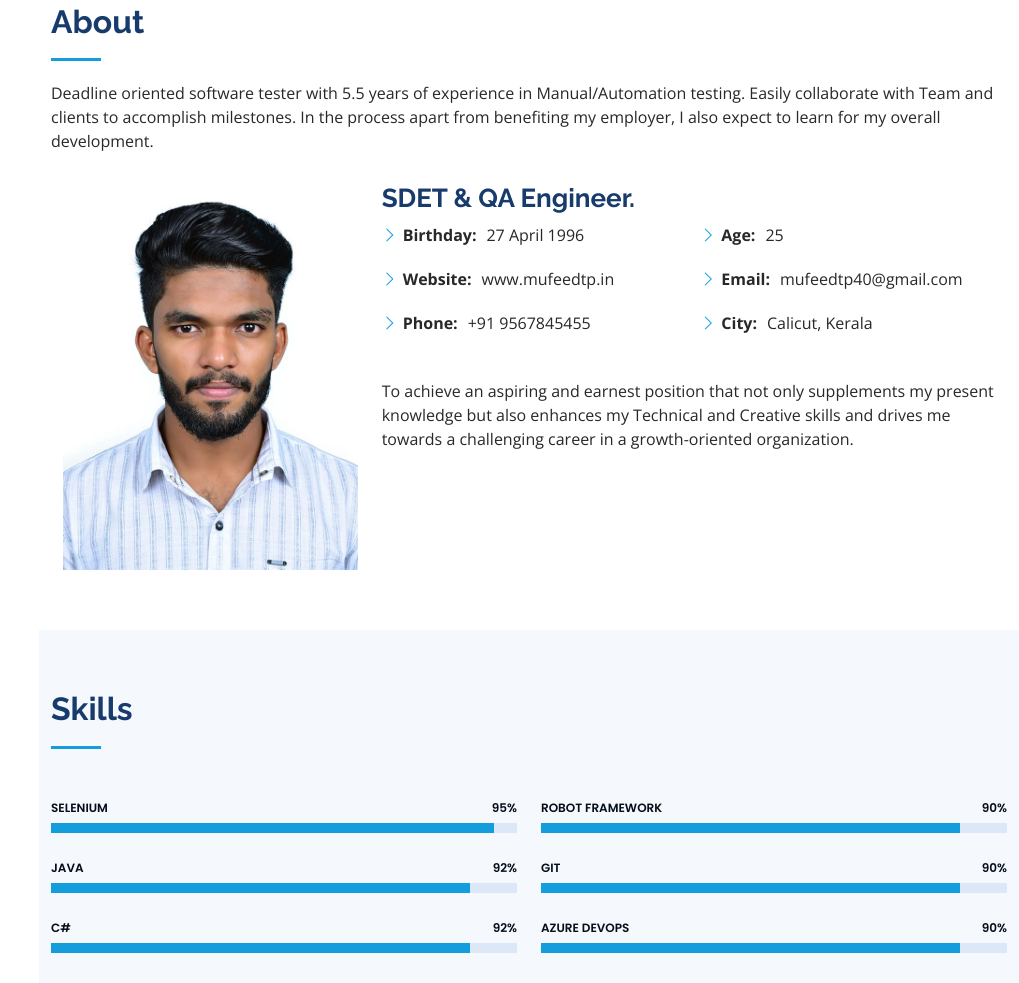
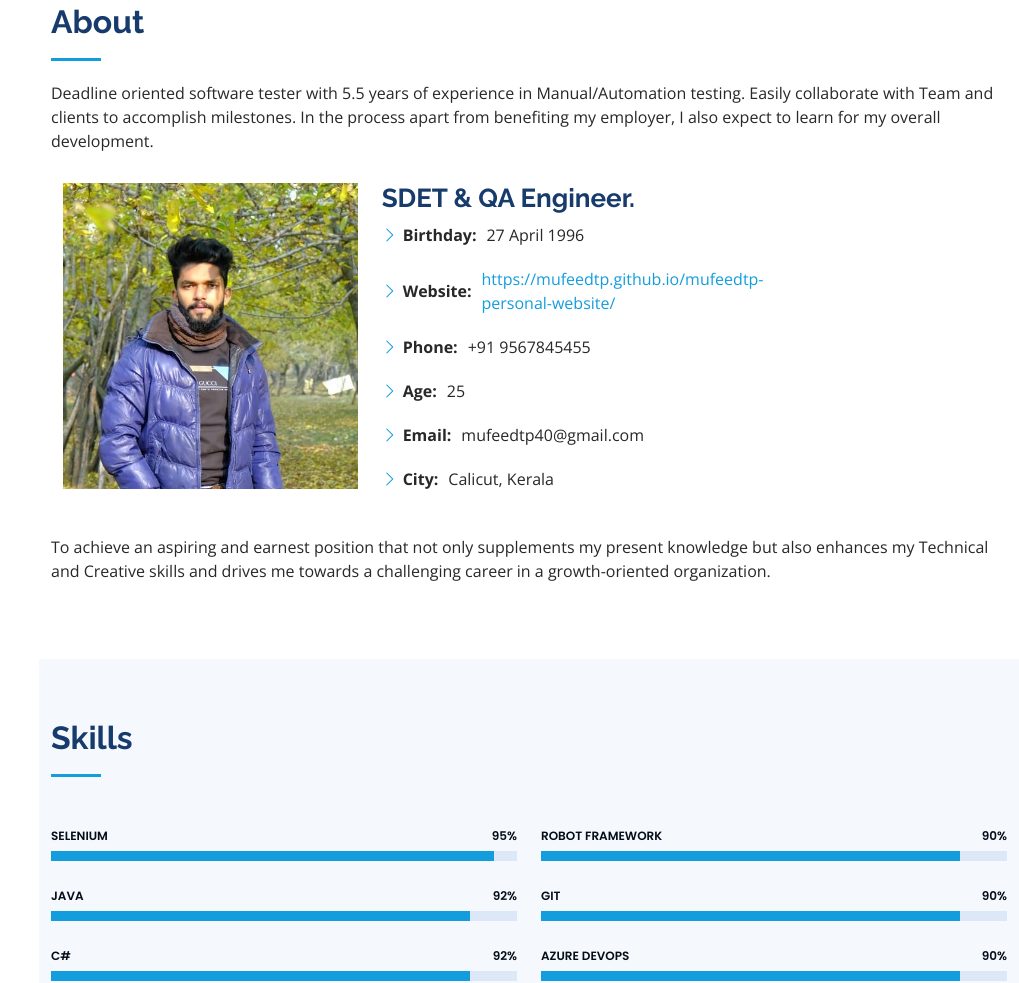
Before and after one commit to mufeedtp/mufeedtp-personal-website, a plain HTML site: page index.html in a window 1280 px wide. Shown: the part 857-1840 px from the top of the page, without its empty margins (261-1280 px from the left). Drawn offline with nearby package versions, Linux system fonts and the light colour scheme.

Commit message:
Change pic

```diff
--- a/index.html
+++ b/index.html
@@ -96,7 +96,7 @@
 
         <div class="row objective-row">
           <div class="col-lg-4" data-aos="fade-right">
-            <img src="assets/img/pp.jpg" class="img-fluid myimage" alt="">
+            <img src="assets/img/ShortPic.jpeg" class="img-fluid myimage" alt="">
           </div>
           <div class="col-lg-8 pt-4 pt-lg-0 content" data-aos="fade-left">
             <h3>SDET &amp; QA Engineer.</h3>
@@ -105,10 +105,11 @@
               <div class="col-lg-6">
                 <ul>
                   <li><i class="bi bi-chevron-right"></i> <strong>Birthday:</strong> <span>27 April 1996</span></li>
-                  <li><i class="bi bi-chevron-right"></i> <strong>Website:</strong> <span>www.mufeedtp.in</span></li>
+                  <li><i class="bi bi-chevron-right"></i> <strong>Website:</strong> <a href="https://mufeedtp.github.io/mufeedtp-personal-website/"><span>https://mufeedtp.github.io/mufeedtp-personal-website/</span></a></li>
                   <li><i class="bi bi-chevron-right"></i> <strong>Phone:</strong> <span>+91 9567845455</span></li>
                 </ul>
               </div>
+              <div class="col-lg-6"></div>
               <div class="col-lg-6">
                 <ul>
                   <li><i class="bi bi-chevron-right"></i> <strong>Age:</strong> <span>25</span></li>
@@ -118,12 +119,12 @@
                 </ul>
               </div>
             </div>
-            <p class="pt-4">
-              To achieve an aspiring and earnest position that not only supplements my present knowledge but also enhances my Technical and Creative skills and drives me towards a challenging career in a growth-oriented organization.
-            </p>
+
           </div>
         </div>
-
+        <p class="pt-4">
+          To achieve an aspiring and earnest position that not only supplements my present knowledge but also enhances my Technical and Creative skills and drives me towards a challenging career in a growth-oriented organization.
+        </p>
       </div>
     </section><!-- End About Section -->
 
```
Also changed, not shown: assets/img/ShortPic.jpeg (added).
